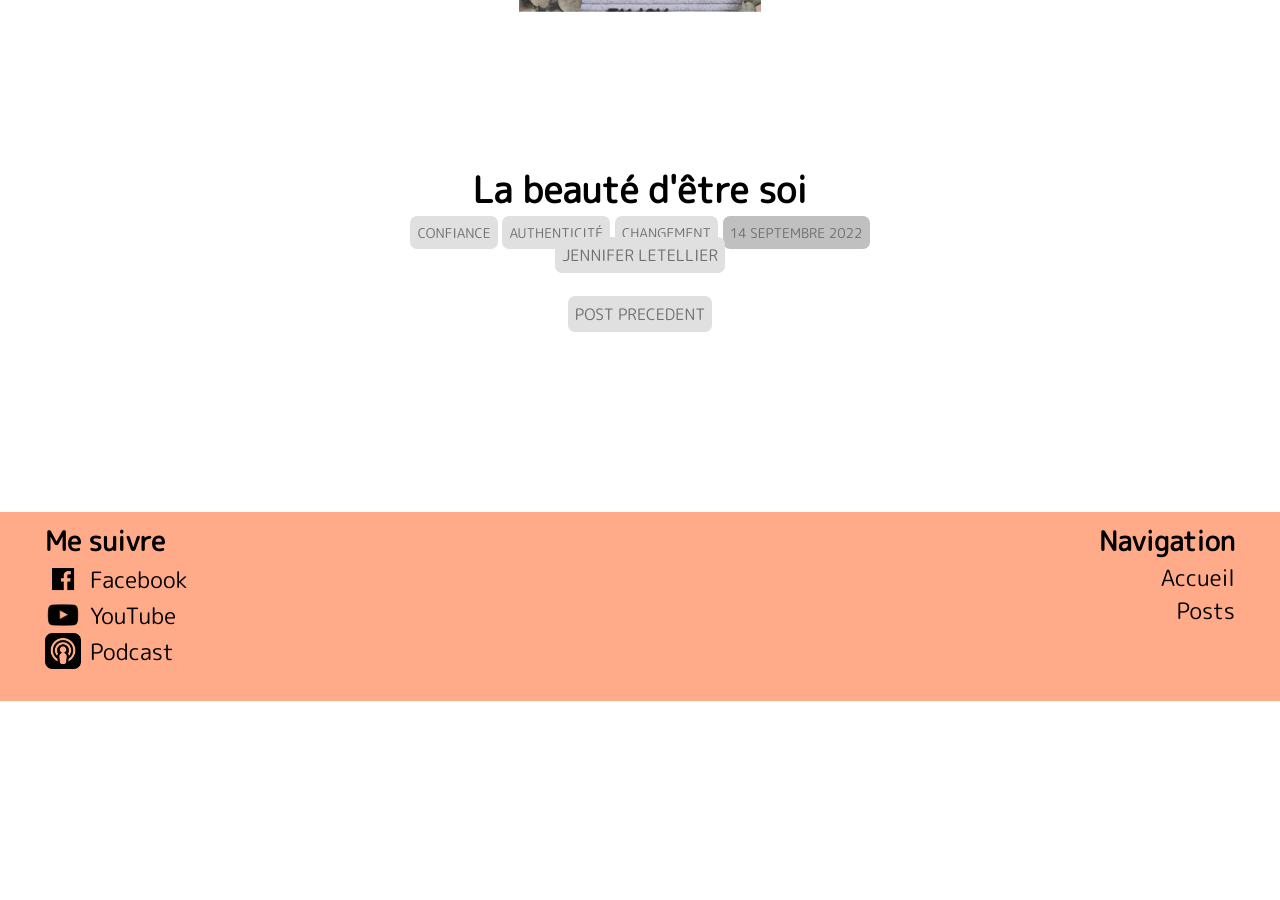
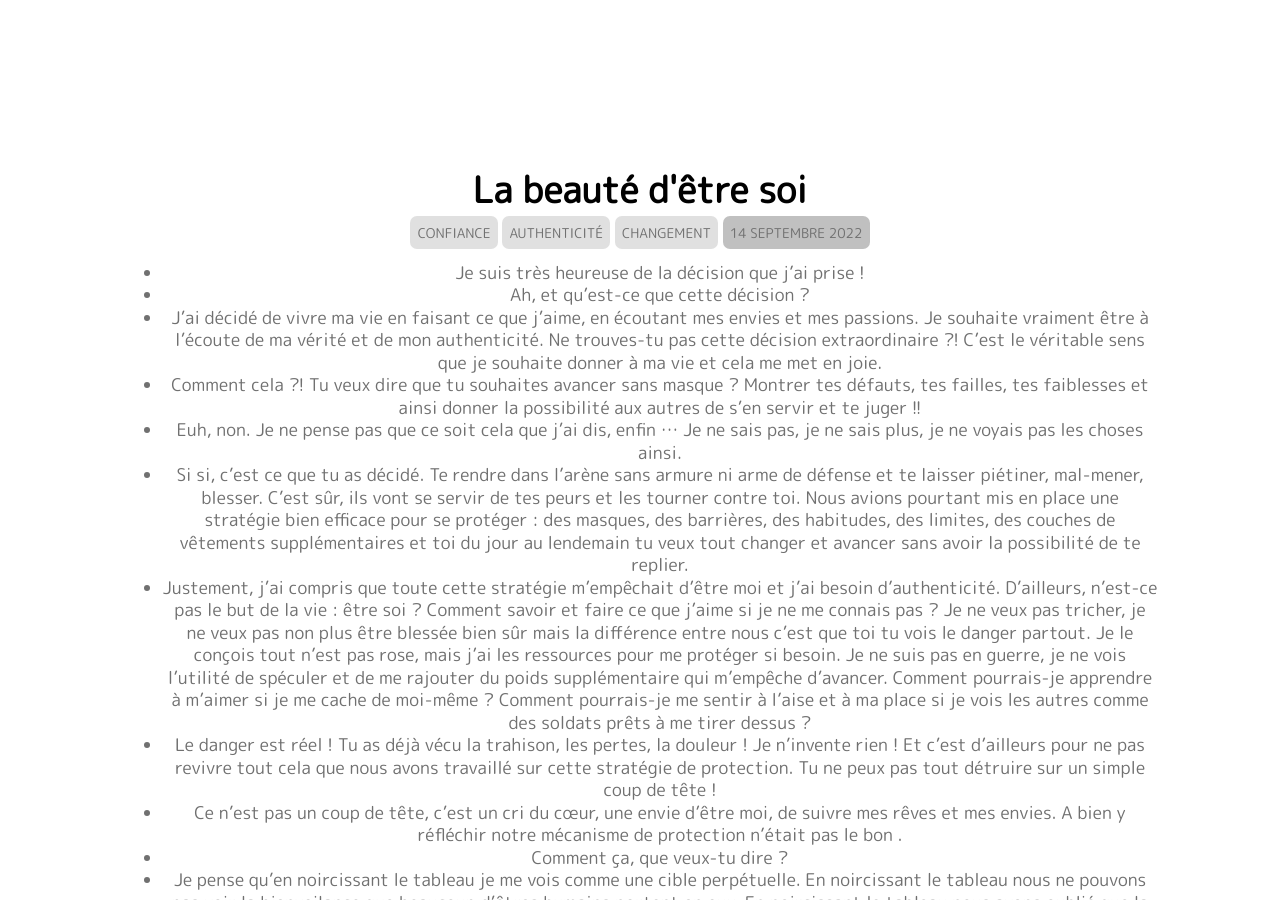
Before and after one commit to Jennifer-Letellier/des-mots-pour-panser, a Jekyll site: the page built from _posts/2022-09-14-la-beaute-d'etre-soi.md, in a window 1280 px wide and 900 px high, scrolled down 199 px. Built offline with Jekyll 4.4.1, drawn with Linux system fonts in a browser that asks for light colours; before the commit the page ends 900 px from its top, so only the background shows below that; some of the changed text lies outside the part shown.

Commit message:
🗞️ Add new article

```diff
--- a/_posts/2022-09-14-la-beaute-d'etre-soi.md
+++ b/_posts/2022-09-14-la-beaute-d'etre-soi.md
@@ -7,3 +7,15 @@ categories: article
 image: /assets/images/articles/2022/09/la-beaute-d'etre-soi.jpg
 tags: Confiance authenticité changement
 ---
+
+- Je suis très heureuse de la décision que j'ai prise !
+- Ah, et qu'est-ce que cette décision ?
+- J'ai décidé de vivre ma vie en faisant ce que j'aime, en écoutant mes envies et mes passions. Je souhaite vraiment être à l'écoute de ma vérité et de mon authenticité.  Ne trouves-tu pas cette décision extraordinaire ?! C'est le véritable sens que je souhaite donner à ma vie et cela me met en joie.
+- Comment cela ?! Tu veux dire que tu souhaites avancer sans masque ? Montrer tes défauts, tes failles, tes faiblesses et ainsi donner la possibilité aux autres de s'en servir et te juger !!
+- Euh, non. Je ne pense pas que ce soit cela que j'ai dis, enfin … Je ne sais pas, je ne sais plus, je ne voyais pas les choses ainsi.
+- Si si, c'est ce que tu as décidé.  Te rendre dans l'arène sans armure ni arme de défense et te laisser piétiner,  mal-mener,  blesser. C'est sûr,  ils vont se servir de tes peurs et les tourner contre toi. Nous avions pourtant mis en place une stratégie bien efficace pour se protéger : des masques, des barrières,  des habitudes, des limites, des couches de vêtements supplémentaires et toi du jour au lendemain tu veux tout changer et avancer sans avoir la possibilité de te replier.
+- Justement,  j'ai compris que toute cette stratégie m'empêchait d'être moi et j'ai besoin d'authenticité.  D'ailleurs,  n'est-ce pas le but de la vie : être soi ? Comment savoir et faire ce que j'aime si je ne me connais pas ? Je ne veux pas tricher, je ne veux pas non plus être blessée bien sûr mais la différence entre nous c'est que toi tu vois le danger partout. Je le conçois tout n'est pas rose, mais j'ai les ressources pour me protéger si besoin. Je ne suis pas en guerre, je ne vois l'utilité de spéculer et de me rajouter du poids supplémentaire qui m'empêche d'avancer. Comment pourrais-je apprendre à m'aimer si je me cache de moi-même ? Comment pourrais-je me sentir à l'aise et à ma place si je vois les autres comme des soldats prêts à me tirer dessus ?
+- Le danger est réel ! Tu as déjà vécu la trahison, les pertes, la douleur ! Je n'invente rien ! Et c'est d'ailleurs pour ne pas revivre tout cela que nous avons travaillé sur cette stratégie de protection. Tu ne peux pas tout détruire sur un simple coup de tête !
+- Ce n'est pas un coup de tête, c'est un cri du  cœur, une envie d'être moi, de suivre mes rêves et mes envies. A bien y réfléchir notre mécanisme de protection n'était pas le bon .
+- Comment ça, que veux-tu dire ?
+- Je pense qu'en noircissant le tableau je me vois comme une cible perpétuelle. En noircissant le tableau nous ne pouvons pas voir la bienveilance que beaucoup d'êtres humains portent en eux. En noircissant le tableau nous avons oublié que la vie ce n'est pas que des coups durs. Personnellement,  j'avais oublié la notion d'équilibre car notre sur-protection m'empêchait de le voir, me sur-protéger était devenu LA normalité, alors qu'elle ne l'est pas,  absolument pas. Elle m'étouffe et m'empêche d'emprunter le pont du bonheur. Ma décision est prise,  ce changement est nécessaire à ma vie.  Je te remercie pour tout, je ne t'abandonne pas, je ne te trahis pas, je me choisis. Que dirais-tu d'en faire de même ? Tu te sentiras tellement mieux en faisant ce choix. Allez viens, prends ma main, c'est vrai que le changement fait peur mais je le sais porteur de nombreux bonheurs et de surprises à venir.  Et tu sais, j'ai fais une découverte, en enlevant nos armures de peurs nous pouvons découvrir nos ressources de courage, de confiance et de persévérance qui ont toujours été là,  mais cachées.  Prenons une grande inspiration, et allons-y.  Le premier pas est le plus dificile mais ça va aller.
```
Also changed, not shown: assets/images/articles/2022/09/la-beaute-d'etre-soi.jpg.
